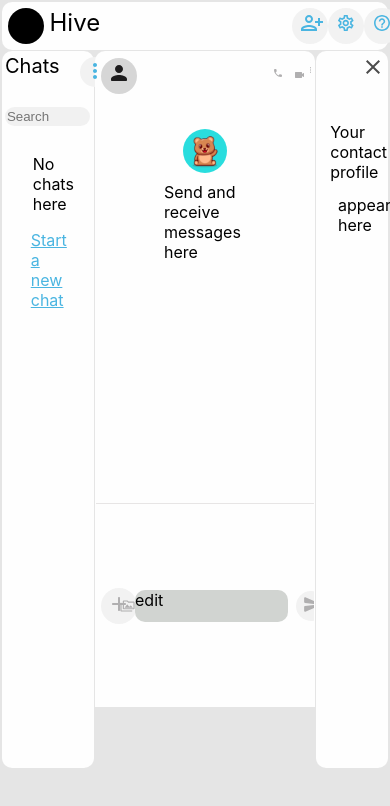
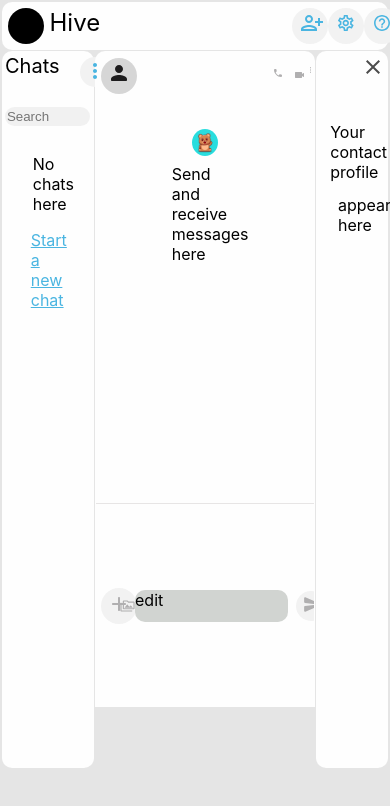
Before and after one commit to okorie2/hive, a Next.js app: page /chat/chat in a window 390 px wide. Shown: the top 806 px of the page. Built offline with nearby package versions, Linux system fonts and the light colour scheme; a web font is replaced by a local one.

Commit message:
working on making the message input responsive and fluid

```diff
--- a/pages/chat/chat.module.css
+++ b/pages/chat/chat.module.css
@@ -180,12 +180,12 @@
   flex-grow: 5;
 }
 .bear {
-  width: 20%;
+  width: 12%;
   margin: auto;
   margin-top: 15%;
 }
 .teddy p {
-  width: 37%;
+  width: 30%;
   margin: auto;
   margin-top: 2%;
 }
```
